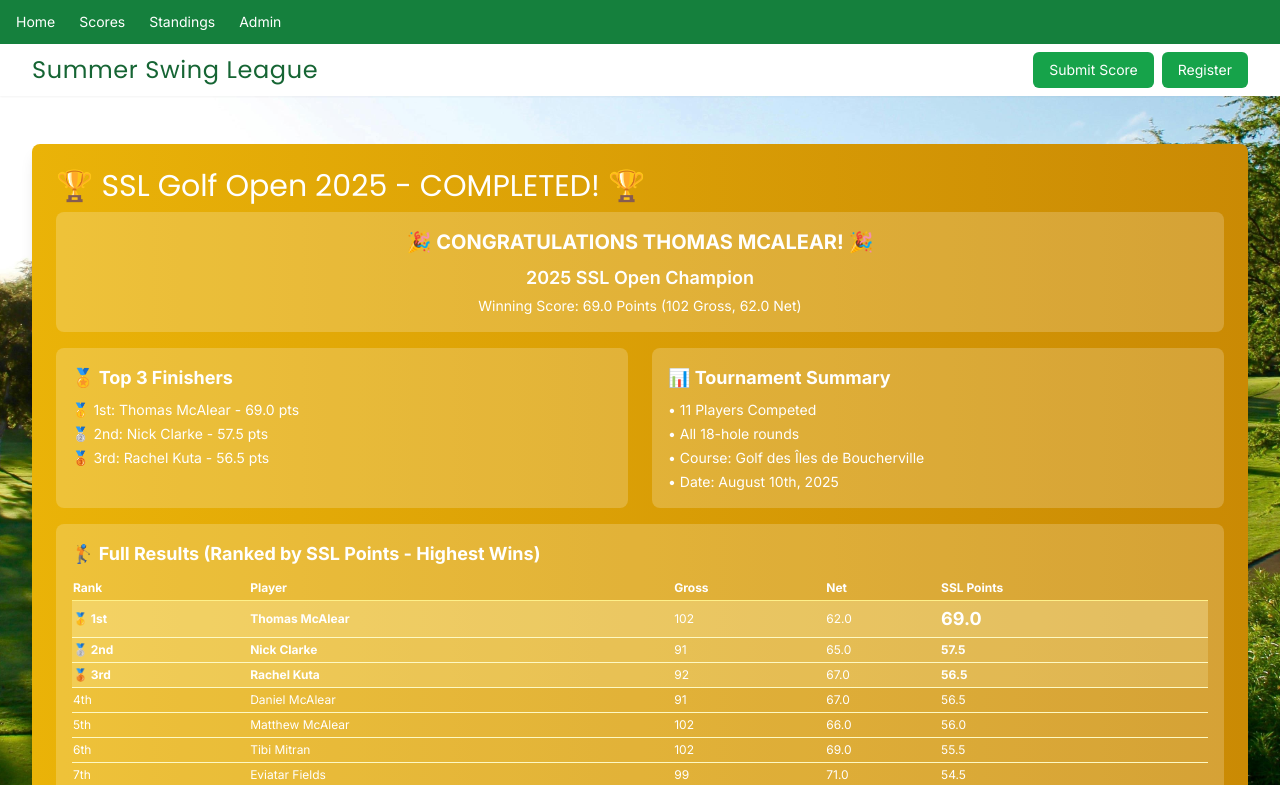
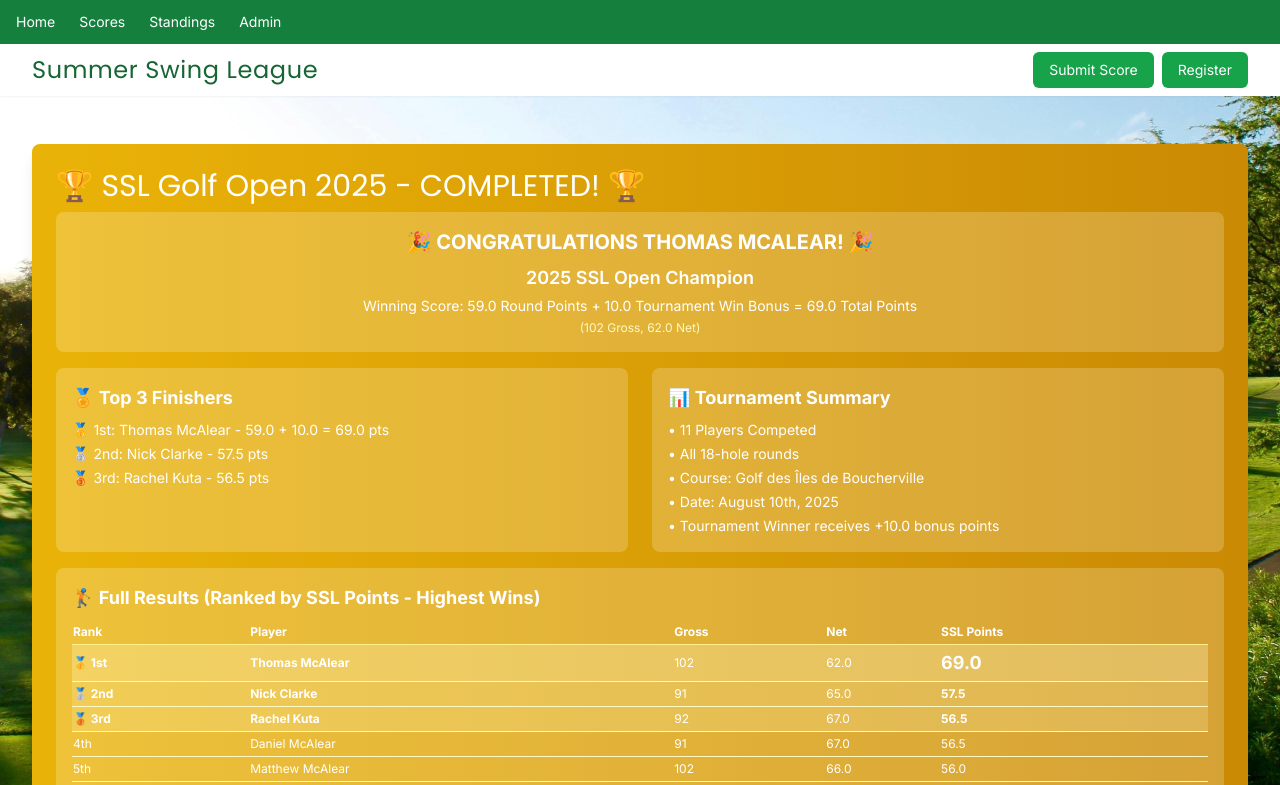
Before and after one commit to matthewmcalear/Summer-Swing-League, a Next.js app: page / in a window 1280 px wide. Shown: the top 785 px of the page. Built offline with nearby package versions, Linux system fonts and the light colour scheme; no server answers; the database is empty.

Commit message:
Clarify Tom's winning score breakdown: 59 + 10 = 69 points total

```diff
--- a/app/page.tsx
+++ b/app/page.tsx
@@ -38,14 +38,15 @@ export default function Home() {
                 <div className="bg-white bg-opacity-20 rounded-lg p-4 mb-4">
                   <h3 className="font-bold text-xl mb-2 text-center">🎉 CONGRATULATIONS THOMAS MCALEAR! 🎉</h3>
                   <p className="text-center text-lg font-semibold">2025 SSL Open Champion</p>
-                  <p className="text-center text-sm mt-1">Winning Score: 69.0 Points (102 Gross, 62.0 Net)</p>
+                  <p className="text-center text-sm mt-1">Winning Score: 59.0 Round Points + 10.0 Tournament Win Bonus = 69.0 Total Points</p>
+                  <p className="text-center text-xs mt-1 text-yellow-100">(102 Gross, 62.0 Net)</p>
                 </div>
 
                                  <div className="grid grid-cols-1 md:grid-cols-2 gap-6 mb-4">
                    <div className="bg-white bg-opacity-20 rounded-lg p-4">
                      <h3 className="font-bold text-lg mb-2">🏅 Top 3 Finishers</h3>
                      <ul className="text-sm space-y-1">
-                       <li>🥇 1st: Thomas McAlear - 69.0 pts</li>
+                       <li>🥇 1st: Thomas McAlear - 59.0 + 10.0 = 69.0 pts</li>
                        <li>🥈 2nd: Nick Clarke - 57.5 pts</li>
                        <li>🥉 3rd: Rachel Kuta - 56.5 pts</li>
                      </ul>
@@ -57,6 +58,7 @@ export default function Home() {
                        <li>• All 18-hole rounds</li>
                        <li>• Course: Golf des Îles de Boucherville</li>
                        <li>• Date: August 10th, 2025</li>
+                       <li>• Tournament Winner receives +10.0 bonus points</li>
                      </ul>
                    </div>
                  </div>
```
